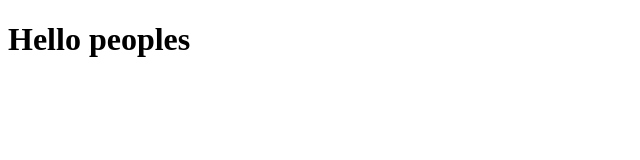
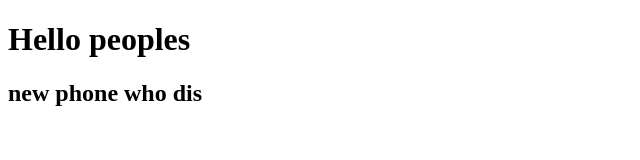
Before and after one commit to chrissschin/chrissschin.github.io, a plain HTML site: page index.html in a window 1280 px wide. Shown: the whole page, without its empty margins (0-640 px from the left). Drawn offline with Linux system fonts and the light colour scheme.

Commit message:
added h2

```diff
--- a/index.html
+++ b/index.html
@@ -8,5 +8,8 @@
   <h1>
     Hello peoples
   </h1>
+  <h2>
+    new phone who dis
+  </h2>
 </body>
 </html>
```
